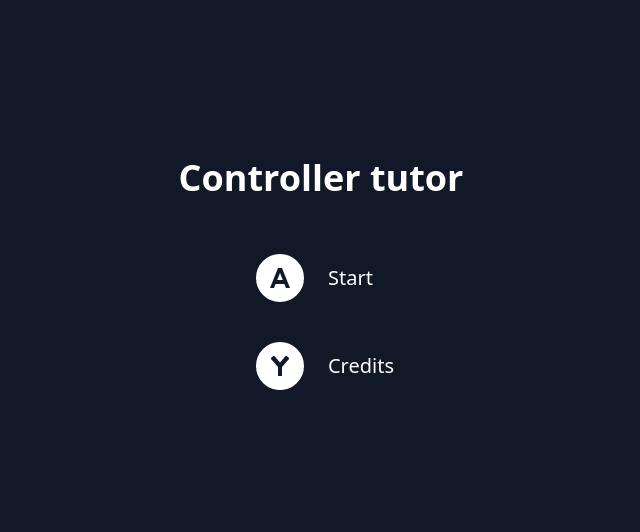
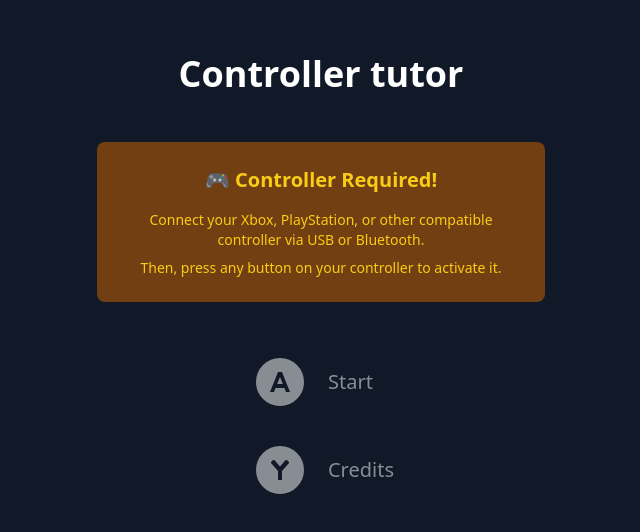
Before and after one commit to domdomegg/controller-tutor, a Next.js app: page / in a window 1280 px wide. Shown: the part 122-654 px from the top of the page, without its empty margins (319-959 px from the left). Built offline with nearby package versions, Linux system fonts and the light colour scheme.

Commit message:
menu: Add controller connection warning

```diff
--- a/src/components/MainMenu.tsx
+++ b/src/components/MainMenu.tsx
@@ -1,4 +1,5 @@
 import React from 'react';
+import clsx from 'clsx';
 import ControllerButton from './ControllerButton';
 import { useGamepad } from '../contexts/GamepadContext';
 import PlayArea from './PlayArea';
@@ -10,7 +11,7 @@ interface Props {
 }
 
 const MainMenu: React.FC<Props> = ({ onStartGame, onViewCredits }) => {
-  const { useButtonListener } = useGamepad();
+  const { useButtonListener, isGamepadConnected } = useGamepad();
 
   useButtonListener((button) => {
     if (button === 'A') {
@@ -25,7 +26,19 @@ const MainMenu: React.FC<Props> = ({ onStartGame, onViewCredits }) => {
     <PlayArea>
       <H1>Controller tutor</H1>
 
-      <div className="space-y-6 text-xl">
+      {!isGamepadConnected && (
+        <div className="mb-12 bg-yellow-900 rounded-lg p-6 max-w-md">
+          <div className="text-center space-y-4">
+            <h2 className="text-xl font-semibold text-yellow-400">🎮 Controller Required!</h2>
+            <div className="text-sm text-yellow-400 space-y-2">
+              <p>Connect your Xbox, PlayStation, or other compatible controller via USB or Bluetooth.</p>
+              <p>Then, press any button on your controller to activate it.</p>
+            </div>
+          </div>
+        </div>
+      )}
+
+      <div className={clsx('space-y-6 text-xl', { 'opacity-50': !isGamepadConnected })}>
         <div className="flex items-center">
           <ControllerButton button="A" />
           <span className="ml-4">Start</span>
```
